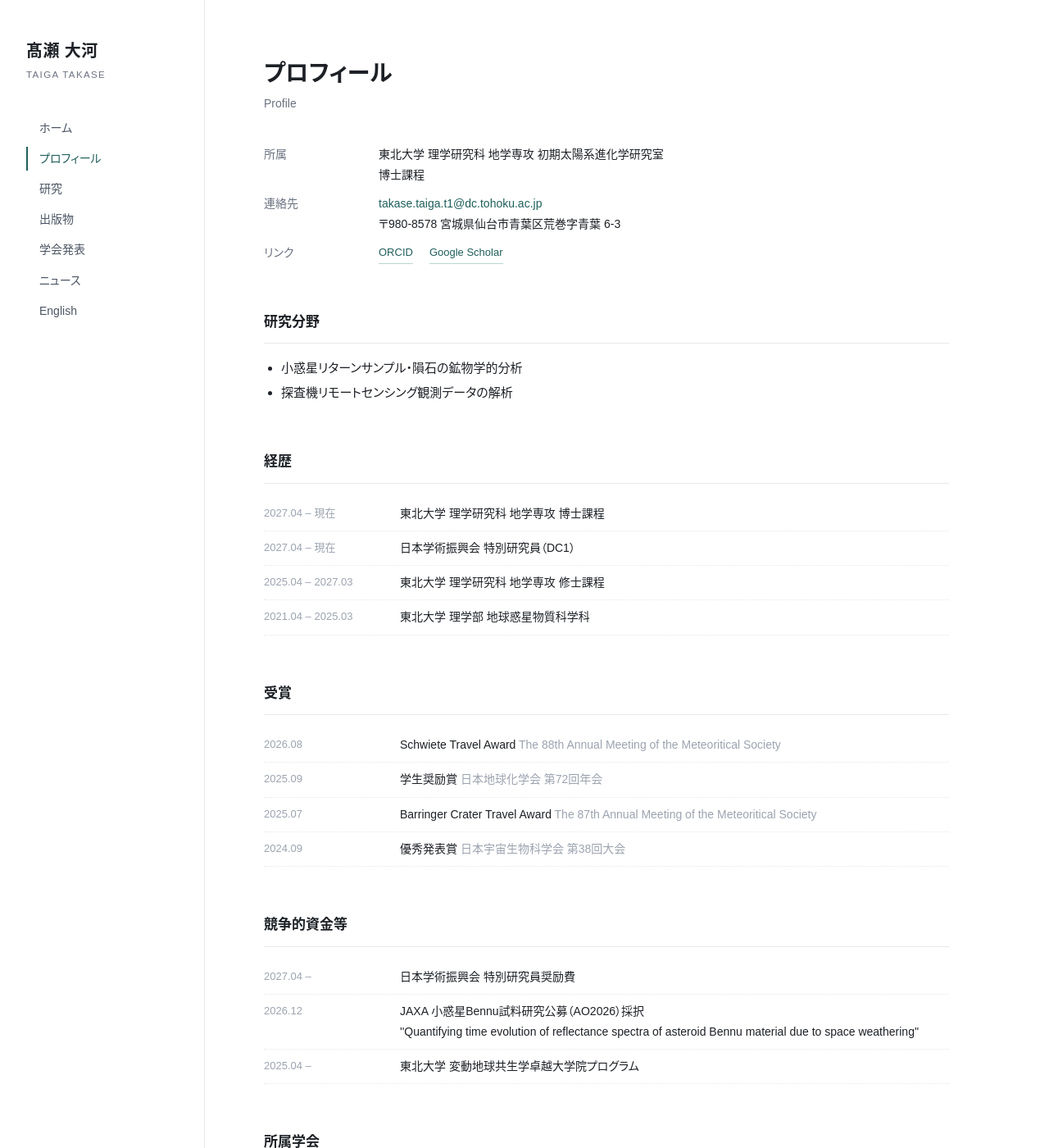
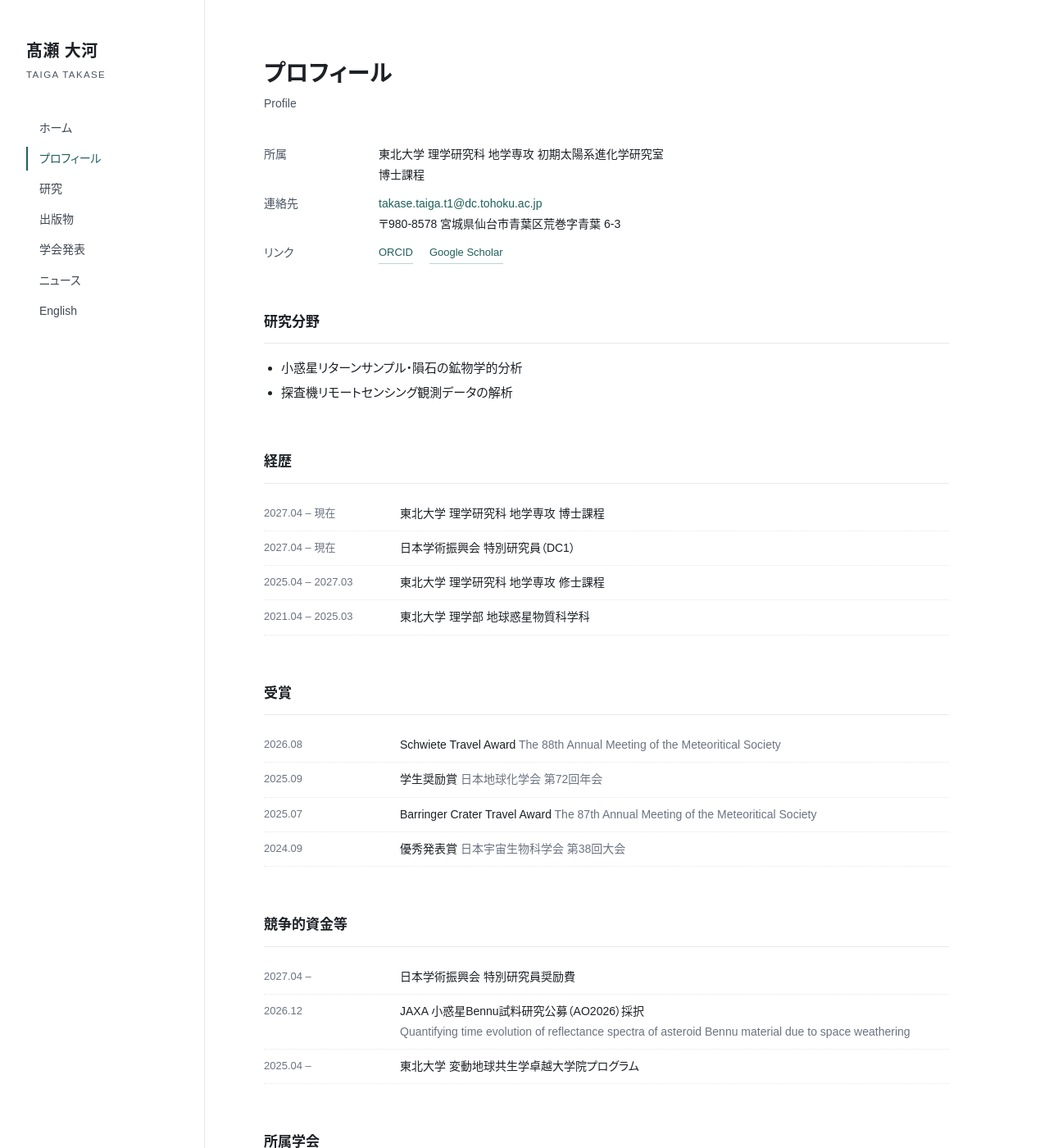
Before and after one commit to takasetaigat1/takasetaigat1.github.io, a Jekyll site: the page built from profile.html, in a window 1280 px wide and 1400 px high. Shown: the whole window at 82% size. Built offline with Jekyll 4.4.1, drawn with Linux system fonts in a browser that asks for light colours; some web fonts are replaced.

Commit message:
Darken secondary text colors; project title back to plain sub line
Co-Authored-By: Claude Fable 5.1 <noreply@anthropic.com>
Claude-Session: https://claude.ai/code/session_01WJ69PvNMxXwpNZfvYmXkxj

```diff
--- a/_data/profile.yml
+++ b/_data/profile.yml
@@ -29,7 +29,7 @@ awards:
     text: 優秀発表賞
     sub: 日本宇宙生物科学会 第38回大会
 
-# 競争的資金等（sub: は任意。課題名などを2行目に ' ' 付きで表示）
+# 競争的資金等（sub: は任意。課題名などを2行目に薄字で表示）
 grants:
   - period: 2027.04 –
     text: 日本学術振興会 特別研究員奨励費
--- a/assets/css/style.css
+++ b/assets/css/style.css
@@ -6,9 +6,9 @@
   --accent:   #1f5f5b;   /* 深緑。リンク・見出し線 */
   --accent-l: #b9d6d3;   /* 薄い緑。下線 */
   --ink:      #1d2126;   /* 本文 */
-  --ink-2:    #4b5563;   /* 補助文 */
-  --ink-3:    #6b7280;   /* さらに薄い文 */
-  --mute:     #9ca3af;   /* 日付など */
+  --ink-2:    #3f4752;   /* 補助文 */
+  --ink-3:    #4b5563;   /* さらに薄い文 */
+  --mute:     #6b7280;   /* 日付・副題など */
   --line:     #e6e8ea;   /* 罫線 */
   --bg:       #ffffff;
   --bg-2:     #f7f8f8;
--- a/profile.html
+++ b/profile.html
@@ -28,7 +28,7 @@ permalink: /profile/
 
 {% if p.grants.size > 0 %}
 <h2>競争的資金等</h2>
-<ul class="timeline">{% for e in p.grants %}<li><span class="dt">{{ e.period }}</span><span>{{ e.text }}{% if e.sub %}<br>''{{ e.sub }}''{% endif %}</span></li>{% endfor %}</ul>
+<ul class="timeline">{% for e in p.grants %}<li><span class="dt">{{ e.period }}</span><span>{{ e.text }}{% if e.sub %}<br><span class="sub">{{ e.sub }}</span>{% endif %}</span></li>{% endfor %}</ul>
 {% endif %}
 
 {% if p.activities.size > 0 %}
```
